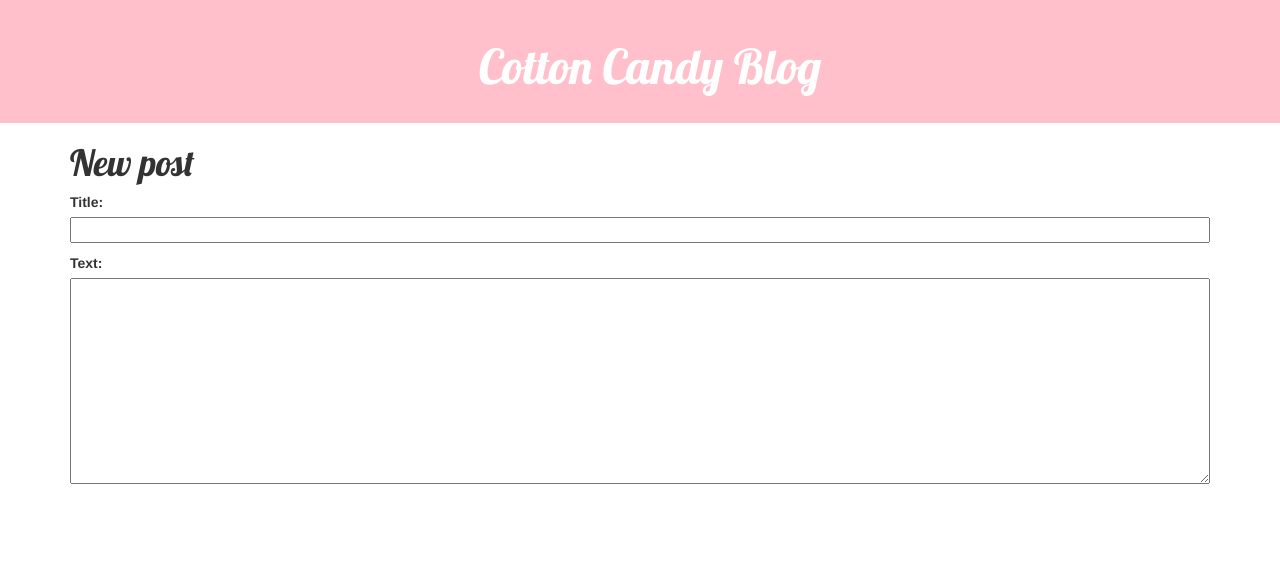
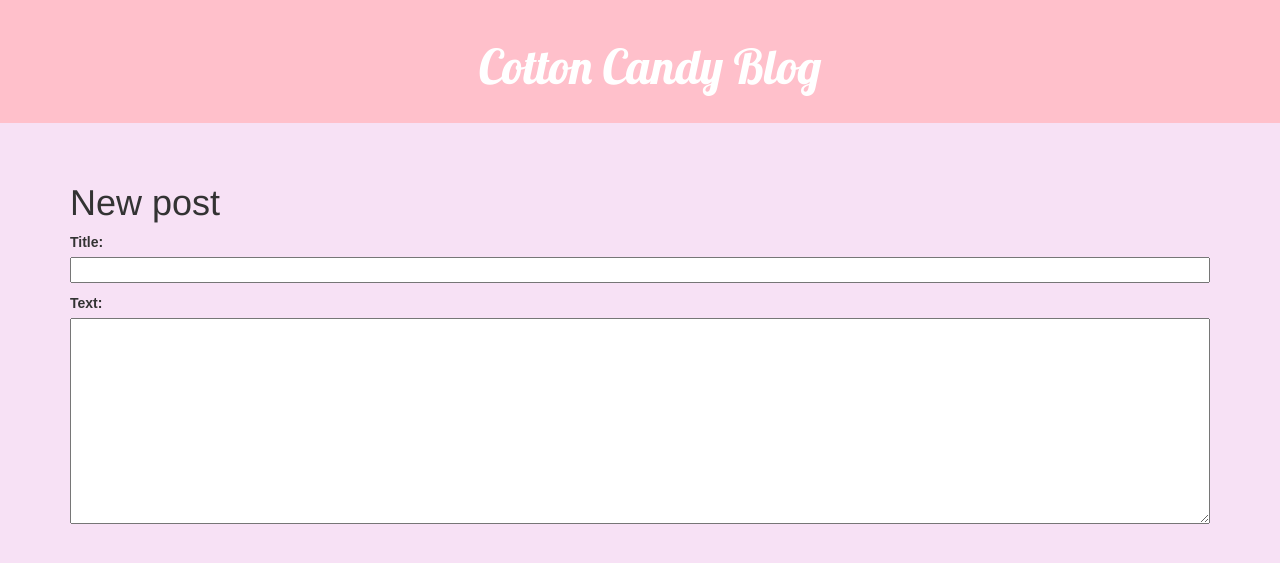
Before and after one commit to GITCottonCandy/Djangogirls, a Django app: page /post/new/ in a window 1280 px wide. Shown: the top 563 px of the page. Run offline with Django 3.2, Linux system fonts and the light colour scheme; some libraries are stand-ins or nearby versions.

Commit message:
Style changes

```diff
--- a/blog/static/css/blog.css
+++ b/blog/static/css/blog.css
@@ -1,37 +1,35 @@
-a
-{
-	color:#F7AF9D;
-	font-family: 'Lobster';
-}
-
-body
-{
-
-}
-
 .pageheader
 {
 	margin-top: 0;
 	background-color: pink;
 	padding: 20px 20px 20px 40px;
 	text-align: center;
+    margin-bottom: 40px;
 }
 
 .pageheader h1, .pageheader h1 a, .pageheader h1 a:visited, .pageheader h1 a:active {
     color: white;
     font-size: 36pt;
     text-decoration: none;
+    font-family: 'Lobster', cursive;
 }
 
+body
+{
+    background-color: #F7E1F5;
+}
 
-h1, h2, h3, h4
+h2 a
 {
-    font-family: 'Lobster', cursive;
+   font-family: 'Poppins', sans-serif;
+   color:#F9B8C4;
 }
 
 .post
 {
 	width: 100%;
+    background-color: white;
+    padding: 20px;
 }
 
 .date
@@ -59,10 +57,21 @@ h1, h2, h3, h4
 
 .post
 {
-    margin-bottom: 70px;
+    margin-bottom: 40px;
 }
 
 .post h2 a:visited
 {
-    color: #000000;
+    color: #F694C1;
 }
+
+.post h2 a:hover
+{
+    text-decoration: none;
+    color: #F694C1;
+}
+
+p, .date
+{
+    font-family: 'Montserrat', sans-serif;
+}
--- a/blog/templates/blog/base.html
+++ b/blog/templates/blog/base.html
@@ -7,6 +7,8 @@
 	<link rel="stylesheet" href="//maxcdn.bootstrapcdn.com/bootstrap/3.2.0/css/bootstrap-theme.min.css">
 	<link rel="stylesheet" href="{% static 'css/blog.css' %}">
 	<link href="//fonts.googleapis.com/css?family=Lobster&subset=latin,latin-ext" rel="stylesheet" type="text/css">
+    <link href="https://fonts.googleapis.com/css?family=Quicksand" rel="stylesheet">
+    <link href="https://fonts.googleapis.com/css?family=Poppins" rel="stylesheet">
 	<title>Cotton Candy Blog</title>
 </head>
 <body>
@@ -29,6 +31,5 @@
             </div>
         </div>
     </div>
-
 </body>
 </html>
```
